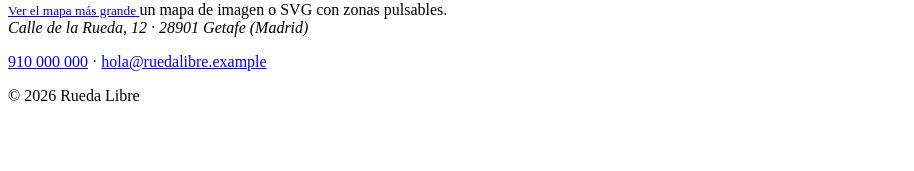
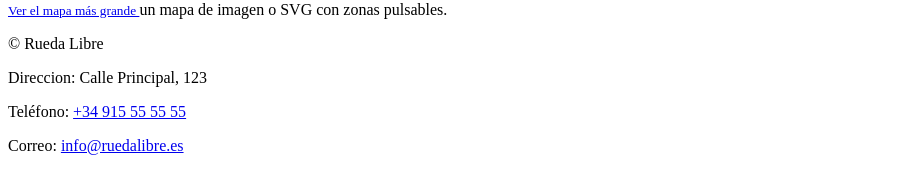
Before and after one commit to CursoGetafe/plantilla-repositorio, a plain HTML site: page contacto.html in a window 1280 px wide. Shown: the part 914-1085 px from the top of the page, without its empty margins (0-914 px from the left). Before the commit the page ends 1035 px from the top, so only its background shows below. Drawn offline with Linux system fonts and the light colour scheme.

Commit message:
Igualar footer

```diff
--- a/contacto.html
+++ b/contacto.html
@@ -81,15 +81,11 @@
   </main>
 
   <footer>
-    <address>
-      Calle de la Rueda, 12 · 28901 Getafe (Madrid)
-    </address>
-    <p>
-      <a href="tel:+34910000000">910 000 000</a>
-      ·
-      <a href="mailto:hola@ruedalibre.example">hola@ruedalibre.example</a>
-    </p>
-    <p>&copy; 2026 Rueda Libre</p>
+    <!-- TODO: dirección, teléfono (tel:) y correo (mailto:) -->
+    <p>&copy; Rueda Libre</p>
+    <p>Direccion: Calle Principal, 123</p>
+    <p>Teléfono: <a href="tel:+34915555555">+34 915 55 55 55</a></p>
+    <p>Correo: <a href="mailto:info@ruedalibre.es">info@ruedalibre.es</a></p>
   </footer>
 </body>
 
```
Also changed, not shown: servicios.html (+4 -1 lines).
